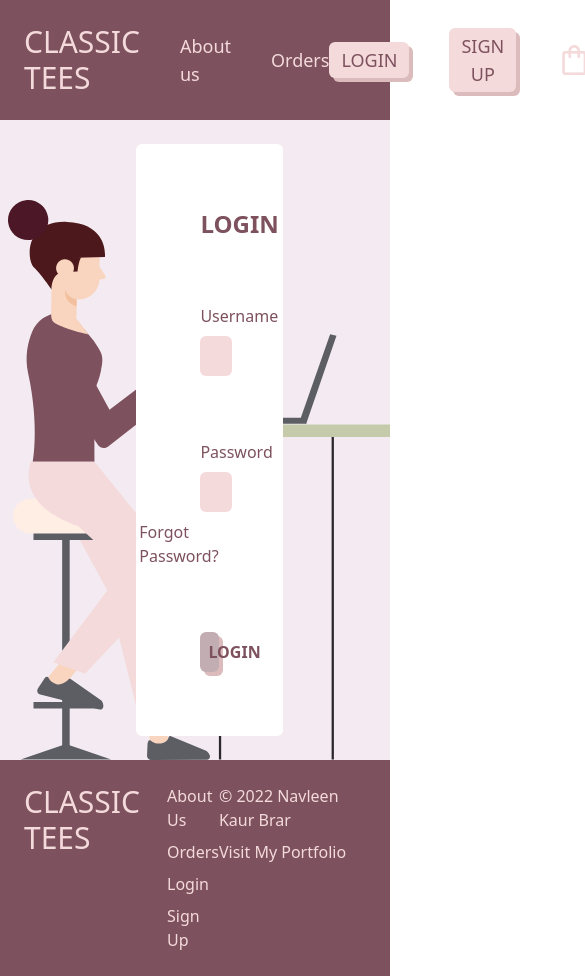
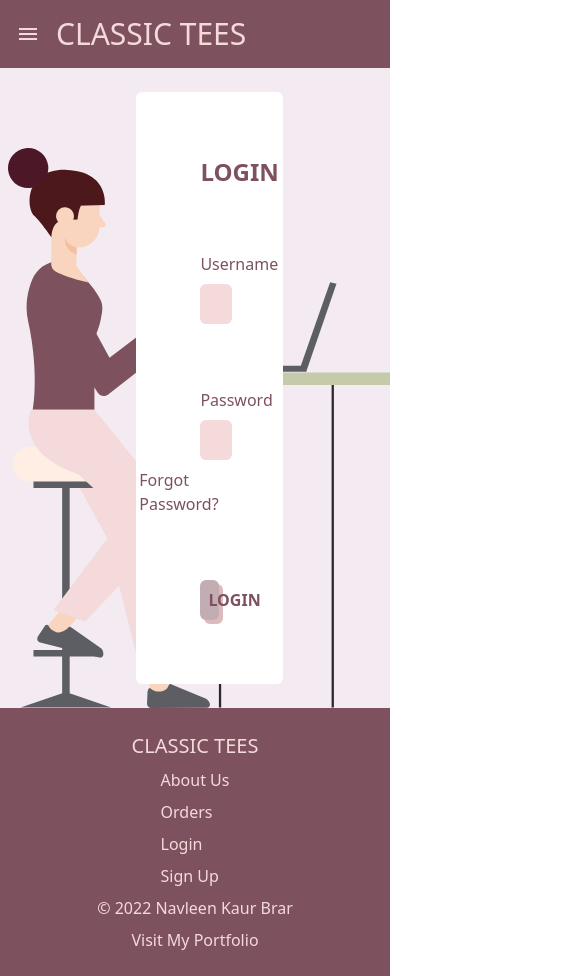
Before and after one commit to Navleenkaursandhu/E-Commerce-Website, a React (Vite) app: page /login in a window 390 px wide. Shown: the whole page, 585 px wide, since content can reach past the window. Built offline with nearby package versions, Linux system fonts and the light colour scheme.

Commit message:
added responsive design for header and footer components

```diff
--- a/src/common/Footer.tsx
+++ b/src/common/Footer.tsx
@@ -1,15 +1,15 @@
 export const Footer = () => {
   return (
     <>
-      <div className="flex p-6 bg-[#7D515E] justify-between">
-        <a className="text-[#F4DADB] text-3xl" href='/'>CLASSIC TEES</a>
+      <div className="flex sm:flex-row sm:gap-0 gap-2 flex-col p-6 bg-[#7D515E] sm:justify-between sm:items-start items-center">
+        <a className="text-[#F4DADB] md:text-3xl text-xl" href='/'>CLASSIC TEES</a>
         <div className="flex flex-col gap-2 text-[#F4DADB]">
           <a href='/about-us'>About Us</a>
           <div>Orders</div>
           <a href='/login'>Login</a>
           <a href='/sign-up'>Sign Up</a>
         </div>
-        <div className="flex flex-col gap-2 text-[#F4DADB]">
+        <div className="flex flex-col sm:items-start items-center gap-2 text-[#F4DADB]">
           <div className="flex items-center gap-1">© 2022 Navleen Kaur Brar</div>
           <a target="_blank" href="https://www.navleenbrar.com/">Visit My Portfolio</a>
         </div>
--- a/src/common/Header.tsx
+++ b/src/common/Header.tsx
@@ -1,23 +1,40 @@
+import { useEffect, useState } from "react"
 import { buttonShadowEffect } from "./tailwind_constants"
 export const Header = () => {
+  const [isMenuClicked, setIsMenuClicked] = useState(false)
+
   return (
     <>
-      <div className="flex bg-[#7D515E] justify-between p-6 text-lg font-medium">
-        <div className="flex items-center gap-10">
+      <div className="flex flex-row bg-[#7D515E] justify-between sm:p-6 p-4 text-lg font-medium">
+        <div className="flex flex-row items-center md:gap-10 gap-4">
+          <span onClick={() => setIsMenuClicked(prev => !prev)} className="sm:hidden inline text-[#F4DADB] material-symbols-outlined">
+            menu
+          </span>
           <a className="text-[#F4DADB] text-3xl" href='/'>CLASSIC TEES</a>
-          <div className="text-[#F4DADB]">
-            <a href='/about-us'>About us</a>
-          </div>
-          <div className="text-[#F4DADB]">Orders</div>
+          <a className="sm:inline hidden text-[#F4DADB]" href='/about-us'>About us</a>
+          <div className="sm:inline hidden text-[#F4DADB]">Orders</div>
         </div>
 
-        <div className="flex items-center gap-10">
-          <button className={`${buttonShadowEffect} px-3 py-1 bg-[#F4DADB] rounded-md`}><a href='/login'>LOGIN</a></button>
-          <button className={`${buttonShadowEffect} px-3 py-1 bg-[#F4DADB] rounded-md`}><a href='./sign-up'>SIGN UP</a></button>
-          <span className="material-symbols-outlined text-4xl text-[#F4DADB]">
+        {isMenuClicked && <div className="flex flex-col gap-6 sm:hidden absolute top-20 bg-[#7D515E] p-6 rounded-md text-sm">
+          <a className="text-[#F4DADB]" href='/about-us'>About us</a>
+          <div className="text-[#F4DADB]">Orders</div>
+          <div>
+            <button className={`${buttonShadowEffect} px-1.5 py-1 bg-[#F4DADB] rounded-md`}><a href='/login'>LOGIN</a></button>
+          </div>
+          <div>
+            <button className={`${buttonShadowEffect} px-1.5 py-1 bg-[#F4DADB] rounded-md`}><a href='./sign-up'>SIGN UP</a></button>
+          </div>
+          <span className="material-symbols-outlined text-[#F4DADB]">
             shopping_bag
           </span>
+        </div>}
 
+        <div className="flex items-center justify-end md:gap-10 gap-4">
+          <button className={`${buttonShadowEffect} px-3 py-1 bg-[#F4DADB] rounded-md sm:inline hidden`}><a href='/login'>LOGIN</a></button>
+          <button className={`${buttonShadowEffect} px-3 py-1 bg-[#F4DADB] rounded-md sm:inline hidden`}><a href='./sign-up'>SIGN UP</a></button>
+          <span className="material-symbols-outlined md:text-4xl text-3xl text-[#F4DADB] sm:inline hidden">
+            shopping_bag
+          </span>
         </div>
       </div>
     </>
--- a/src/page_about_us/PageAboutUs.tsx
+++ b/src/page_about_us/PageAboutUs.tsx
@@ -2,9 +2,10 @@ import { Header } from "../common/Header"
 import { Footer } from "../common/Footer"
 export const PageAboutUs = () => {
   return (
+    <>
       <div className="text-[#7D515E] flex flex-col min-h-screen">
         <Header />
-      <div className="bg-[#F4DADB] flex flex-col p-32 gap-10 text-2xl flex-1">
+        <div className="bg-[#F3EBF1] flex flex-col md:p-32 sm:p-6 p-4 gap-10 md:text-2xl sm:text-xl text-md flex-1">
           <div>Hi There</div>
           <p>This is a dummy Website created by me to showcase my potential as a Graphic Designer and a Front-End Developer.
             Please note that no personal information is sent to a remote server and this website contains fake products.
@@ -17,5 +18,6 @@ export const PageAboutUs = () => {
         </div>
         <Footer />
       </div>
+    </>
   )
 }
```
Lines whose indentation alone changed are shown as unchanged.
